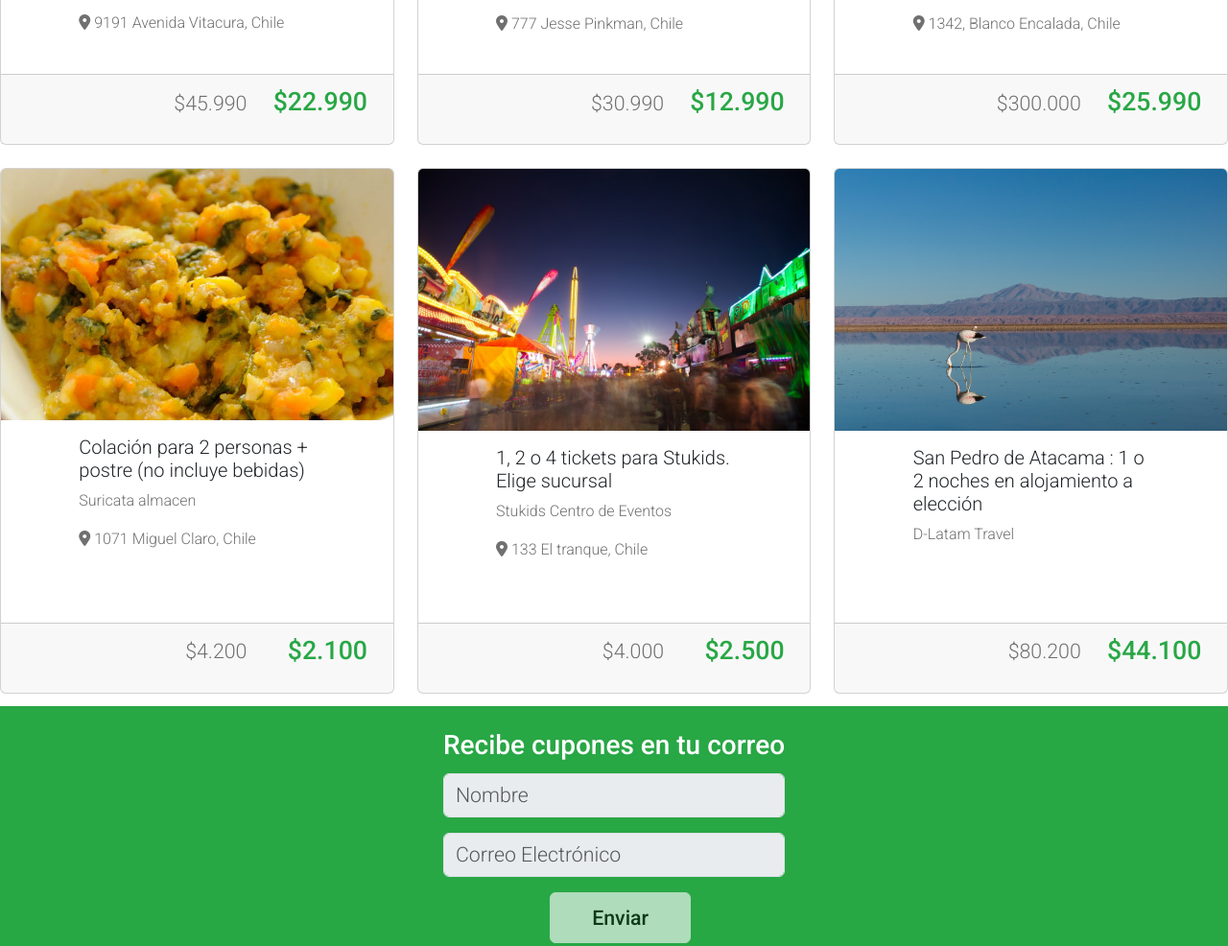
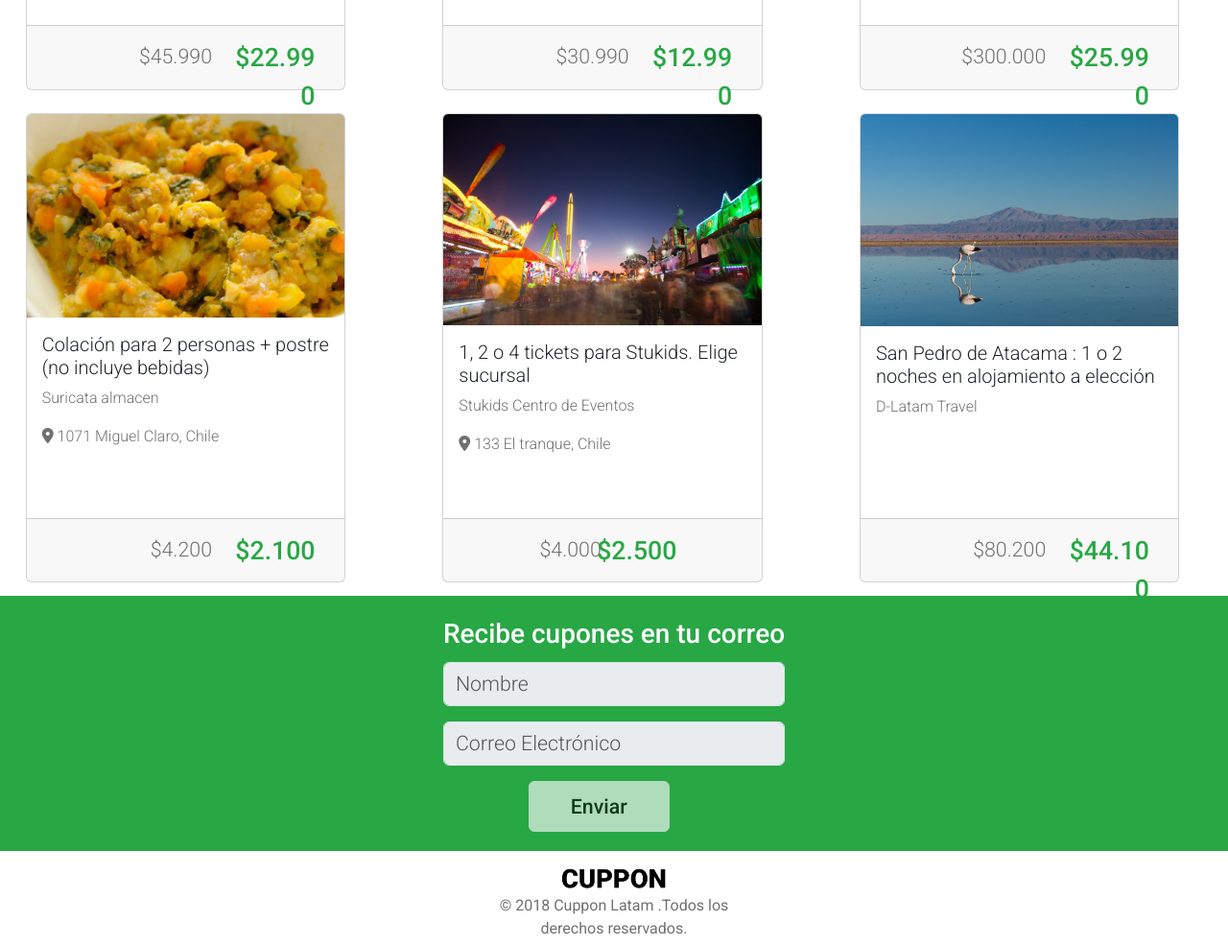
Before and after one commit to fossesi/Desafio-Cuppon, a plain HTML site: page index.html in a window 1280 px wide. Shown: the part 476-1462 px from the top of the page at 96% size. Drawn offline with nearby package versions, Linux system fonts and the light colour scheme.

Commit message:
continua corrección de tamaños

```diff
--- a/assets/css/styles.css
+++ b/assets/css/styles.css
@@ -29,13 +29,15 @@ h5 {
 }
 
 .card {
+    width: 250pt;
     margin-top: 80px;
     margin-bottom: 40px;
+    margin-left: 20pt;
 }
 
 .card-body {
     height: 80px;
-    width: 278px;
+    width: 250pt;
     margin: auto;
 }
 
@@ -45,22 +47,23 @@ h5 {
 }
 
 .card-footer {
-    justify-content: center;
+    height: 50pt;
     align-items: center;
+    padding: 0%;
 }
 
-.col-4 {
+small {
     margin-top: 4pt;
     text-align: right;
-}
-
-.col-6 {
-    width: 100pt;
+    width: 260pt;
     align-content: end;
 }
 
 .precio-anterior {
     width: 80pt;
+    padding-left: 10pt;
+    margin-top: 12pt;
+    margin-bottom: 0%;
     text-align: right;
     font-weight: 300;
     font-size: 16pt;
@@ -69,6 +72,9 @@ h5 {
 
 .precio-oferta {
     width: 74pt;
+    margin-top: 10pt;
+    margin-bottom: 0%;
+    padding-left: 10pt;
     text-align: right;
     font-weight: 500;
     font-size: 20pt;
--- a/index.html
+++ b/index.html
@@ -7,7 +7,7 @@
     <script src="https://cdn.jsdelivr.net/npm/bootstrap@5.3.5/dist/js/bootstrap.bundle.min.js" integrity="sha384-k6d4wzSIapyDyv1kpU366/PK5hCdSbCRGRCMv+eplOQJWyd1fbcAu9OCUj5zNLiq" crossorigin="anonymous"></script>
     <script src="https://kit.fontawesome.com/9a76d912c8.js" crossorigin="anonymous"></script>
     <link rel="stylesheet" href="https://use.fontawesome.com/releases/v5.12.1/css/all.css">
-    <title>Cuppon</title>
+    <title>Desafío Cuppon</title>
     <link rel="stylesheet" href="assets/css/styles.css">
 </head>
 
@@ -72,15 +72,10 @@
                         <p><i class="fa-solid fa-location-dot"></i> 9191 Avenida Vitacura, Chile</p>
                     </div>
                     <div class="card-footer">
-                        <small class="text-body-secondary">
-                            <div class="row justify-content-end">
-                                <div class="col-4">
-                                    <p class="precio-anterior">$45.990</p>
-                                </div>
-                                <div class="col-6">
-                                    <p class="precio-oferta">$22.990</p>
-                                </div>
-                            </div>
+                        <small class="text-body-secondary row">
+                            <div class="col-3"></div>
+                            <div class="col-4"><p class="precio-anterior">$45.990</p></div>
+                            <div class="col-4"><p class="precio-oferta">$22.990</p></div>
                         </small>
                     </div>
                 </div>
@@ -96,15 +91,10 @@
                         <p><i class="fa-solid fa-location-dot"></i> 777 Jesse Pinkman, Chile</p>
                     </div>
                     <div class="card-footer">
-                        <small class="text-body-secondary">
-                            <div class="row justify-content-end">
-                                <div class="col-4">
-                                    <p class="precio-anterior">$30.990</p>
-                                </div>
-                                <div class="col-6">
-                                    <p class="precio-oferta">$12.990</p>
-                                </div>
-                            </div>
+                        <small class="text-body-secondary row">
+                            <div class="col-3"></div>
+                            <div class="col-4"><p class="precio-anterior">$30.990</p></div>
+                            <div class="col-4"><p class="precio-oferta">$12.990</p></div>
                         </small>
                     </div>
                 </div>
@@ -120,15 +110,10 @@
                         <p><i class="fa-solid fa-location-dot"></i> 1342, Blanco Encalada, Chile</p>
                     </div>
                     <div class="card-footer">
-                        <small class="text-body-secondary">
-                            <div class="row justify-content-end">
-                                <div class="col-4">
-                                    <p class="precio-anterior">$300.000</p>
-                                </div>
-                                <div class="col-6">
-                                    <p class="precio-oferta">$25.990</p>
-                                </div>
-                            </div>
+                        <small class="text-body-secondary row">
+                            <div class="col-3"></div>
+                            <div class="col-4"><p class="precio-anterior">$300.000</p></div>
+                            <div class="col-4"><p class="precio-oferta">$25.990</p></div>
                         </small>
                     </div>
                 </div>
@@ -144,15 +129,10 @@
                         <p><i class="fa-solid fa-location-dot"></i> 1071 Miguel Claro, Chile</p>
                     </div>
                     <div class="card-footer">
-                        <small class="text-body-secondary">
-                            <div class="row justify-content-end">
-                                <div class="col-4">
-                                    <p class="precio-anterior">$4.200</p>
-                                </div>
-                                <div class="col-6">
-                                    <p class="precio-oferta">$2.100</p>
-                                </div>
-                            </div>
+                        <small class="text-body-secondary row">
+                            <div class="col-3"></div>
+                            <div class="col-4"><p class="precio-anterior">$4.200</p></div>
+                            <div class="col-4"><p class="precio-oferta">$2.100</p></div>
                         </small>
                     </div>
                 </div>
@@ -168,15 +148,10 @@
                         <p><i class="fa-solid fa-location-dot"></i> 133 El tranque, Chile</p>
                     </div>
                     <div class="card-footer">
-                        <small class="text-body-secondary">
-                            <div class="row justify-content-end">
-                                <div class="col-4">
-                                    <p class="precio-anterior">$4.000</p>
-                                </div>
-                                <div class="col-6">
-                                    <p class="precio-oferta">$2.500</p>
-                                </div>
-                            </div>
+                        <small class="text-body-secondary row">
+                            <div class="col-2"></div>
+                            <div class="col-3"><p class="precio-anterior">$4.000</p></div>
+                            <div class="col-7"><p class="precio-oferta">$2.500</p></div>
                         </small>
                     </div>
                 </div>
@@ -192,21 +167,17 @@
                         <p class="card-text">D-Latam Travel</p>
                     </div>
                     <div class="card-footer">
-                        <small class="text-body-secondary">
-                            <div class="row justify-content-end">
-                                <div class="col-4">
-                                    <p class="precio-anterior">$80.200</p>
-                                </div>
-                                <div class="col-6">
-                                    <p class="precio-oferta">$44.100</p>
-                                </div>
-                            </div>
+                        <small class="text-body-secondary row">
+                            <div class="col-3"></div>
+                            <div class="col-4"><p class="precio-anterior">$80.200</p></div>
+                            <div class="col-4"><p class="precio-oferta">$44.100</p></div>
                         </small>
                     </div>
                 </div>
             </div>
     </section>
 
+    <!--ingreso de datos-->
     <section class="datos-personales">
         <form>
             <fieldset disabled>
@@ -225,6 +196,7 @@
           </form>
     </section>
 
+    <!--footer-->
     <footer>
         <img src="assets/img/logo-black.png" alt="">
         <p>© 2018 Cuppon Latam .Todos los derechos reservados.</p>
```
